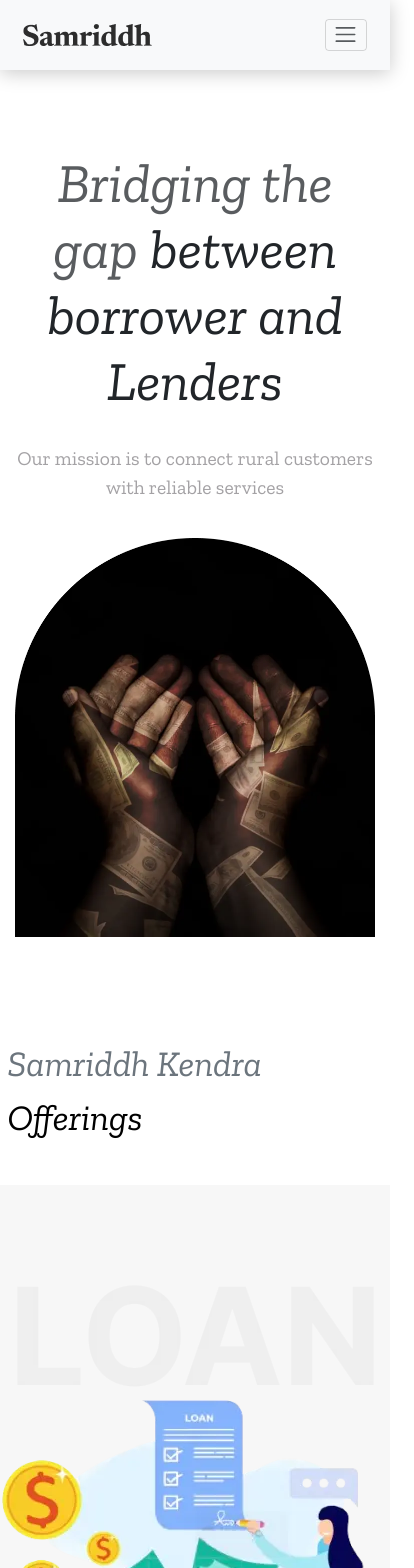
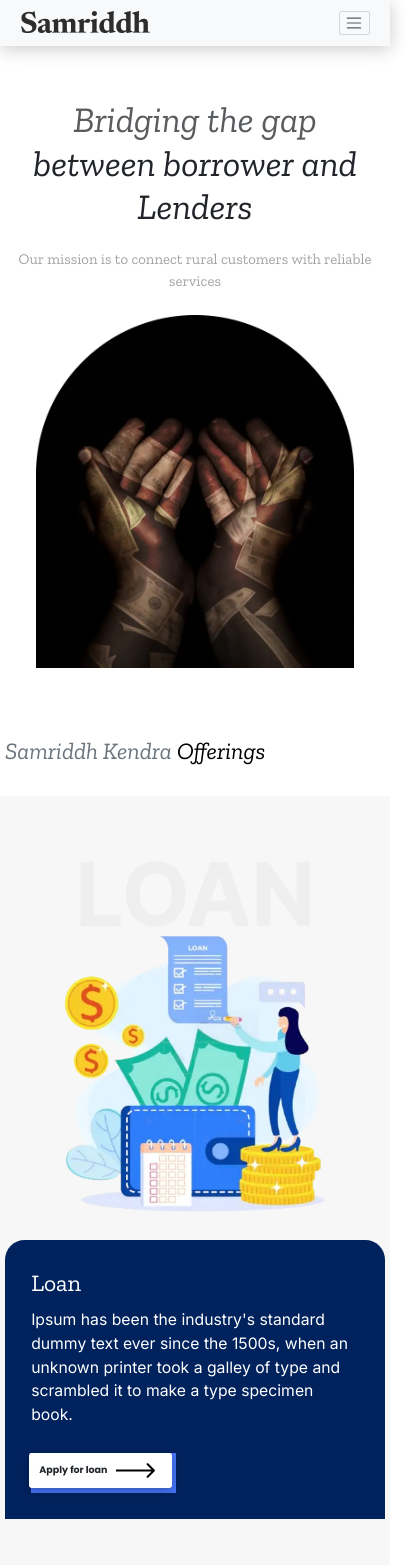
Before and after one commit to mohitanand744/Samriddh_React, a React (Vite) app: page / in a window 390 px wide. Shown: the top 1568 px of the page, 414 px wide, since content can reach past the window. Built offline with nearby package versions, Linux system fonts and the light colour scheme.

Commit message:
Solved some Responsiveness problems

```diff
--- a/src/Pages/Home.jsx
+++ b/src/Pages/Home.jsx
@@ -34,26 +34,30 @@ const Home = () => {
           />
         </header>
 
-        <div className="container-fluid Loan_Container py-7">
-          <div className="row justify-content-md-center justify-content-center">
-            <div className="image_container d-flex flex-column align-items-center col-xl-7 col-lg-6 col-md-10 col-sm-12 p-5">
+        <div className="container-fluid loan_container py-7">
+          <div className="row justify-content-md-center justify-content-center align-items-center">
+            <div className="  col-xl-7 col-lg-6 col-md-12 col-sm-12 ">
+              <div className="image_container d-flex flex-column align-items-center p-5">
                 <img className="loan" src="./LOAN.webp" />
                 <img className="loan2" src="./Loan_img_1.webp" />
               </div>
-            <div className="text_container mx-sm-4 mx-md-0  text-white d-flex flex-column  align-items-start col-xl-5 col-lg-6 col-md-10 col-sm-10 rounded-start-5 ">
+            </div>
+            <div className="  col-xl-5 col-lg-6 col-md-10 col-sm-10  ">
+              <div className="text_container mx-sm-4 mx-md-0  text-white d-flex flex-column justify-content-center align-items-start round">
                 <p className="fs-36">Loan</p>
                 <p className="font-inter fs-24">
-                Ipsum has been the industry's standard dummy text ever since the
-                1500s, when an unknown printer took a galley of type and
+                  Ipsum has been the industry's standard dummy text ever since
+                  the 1500s, when an unknown printer took a galley of type and
                   scrambled it to make a type specimen book.
                 </p>
                 <div className="btn-container mt-5">
-                <button className="btn fs-3 fw-medium cus-btn">
+                  <button className="btn fs-4 fw-bold cus-btn font-poppins">
                     Apply for loan{" "}
                     <span className="mx-3 ">
                       <img src="./Arrow.png" alt="" />
                     </span>
                   </button>
+                </div>
               </div>
             </div>
           </div>
--- a/src/css/fonts.css
+++ b/src/css/fonts.css
@@ -2,12 +2,14 @@
 
 @import url("https://fonts.googleapis.com/css2?family=Inter:ital,opsz,wght@0,14..32,100..900;1,14..32,100..900&family=Poppins:ital,wght@0,100;0,200;0,300;0,400;0,500;0,600;0,700;0,800;0,900;1,100;1,200;1,300;1,400;1,500;1,600;1,700;1,800;1,900&family=Signika:wght@300..700&family=Zilla+Slab:ital,wght@0,300;0,400;0,500;0,600;0,700;1,300;1,400;1,500;1,600;1,700&display=swap");
 
-:root {
-  font-size: 62.5%;
+@import url("https://fonts.googleapis.com/css2?family=Inter:ital,opsz,wght@0,14..32,100..900;1,14..32,100..900&family=Poppins:ital,wght@0,100;0,200;0,300;0,400;0,500;0,600;0,700;0,800;0,900;1,100;1,200;1,300;1,400;1,500;1,600;1,700;1,800;1,900&family=Signika:wght@300..700&family=Zilla+Slab:ital,wght@0,300;0,400;0,500;0,600;0,700;1,300;1,400;1,500;1,600;1,700&display=swap");
+
+.font-inter {
+  font-family: "Inter", sans-serif !important;
 }
 
-.font-inter {
-  font-family: "Inter", sans-serif;
+.font-poppins {
+  font-family: "Poppins", sans-serif !important;
 }
 
 .title-font {
--- a/src/css/index.css
+++ b/src/css/index.css
@@ -4,8 +4,11 @@
   box-sizing: border-box;
 }
 
+html {
+  font-size: 62.5%;
+}
+
 :root {
-  font-size: 62.5%;
   --bg-light-gray: #f7f7f7;
   --dark-blue: #00225d;
   --white: #fff;
@@ -82,7 +85,7 @@ li {
   }
 }
 
-.rounded-s {
+.round {
   border-top-left-radius: 3rem;
   border-bottom-left-radius: 3rem;
 }
@@ -143,8 +146,17 @@ li {
 /***** Loan Container Section *****/
 
 .section_2 {
-  & .Loan_Container {
+  & .loan_container {
     background: var(--bg-light-gray);
+
+    & .image_container {
+      & .loan {
+        width: 35rem;
+      }
+      & .loan2 {
+        width: 45rem;
+      }
+    }
 
     & .text_container {
       background: var(--dark-blue);
@@ -171,6 +183,11 @@ li {
   .navLinks {
     display: none !important;
   }
+  .round {
+    border-top-left-radius: 3rem;
+    border-top-right-radius: 3rem;
+    border-bottom-left-radius: 0rem;
+  }
 }
 
 @media screen and (width < 888px) {
@@ -182,6 +199,14 @@ li {
 @media screen and (width < 748px) {
   html {
     font-size: 45%;
+  }
+
+  .section_2 {
+    & .loan_container {
+      & .text_container {
+        padding: 4rem;
+      }
+    }
   }
 }
 @media screen and (width < 488px) {
```
Lines whose indentation alone changed are shown as unchanged.
